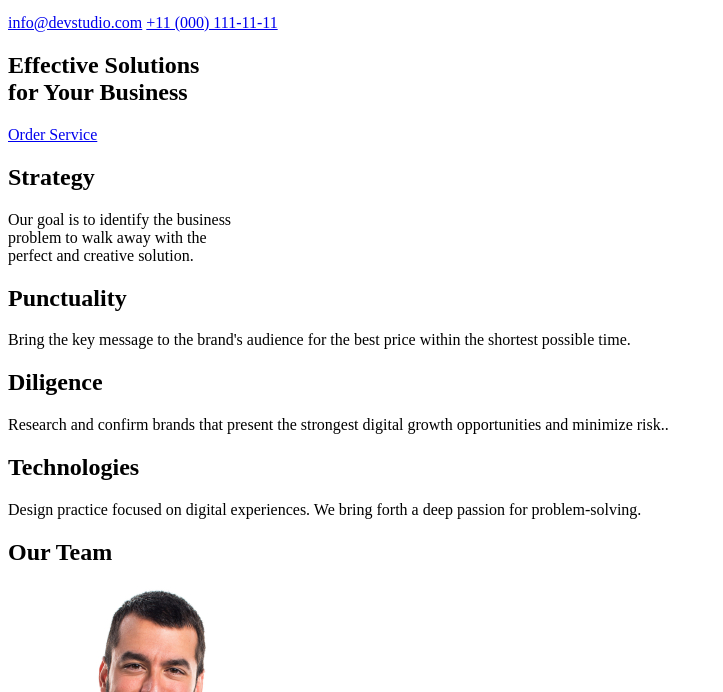
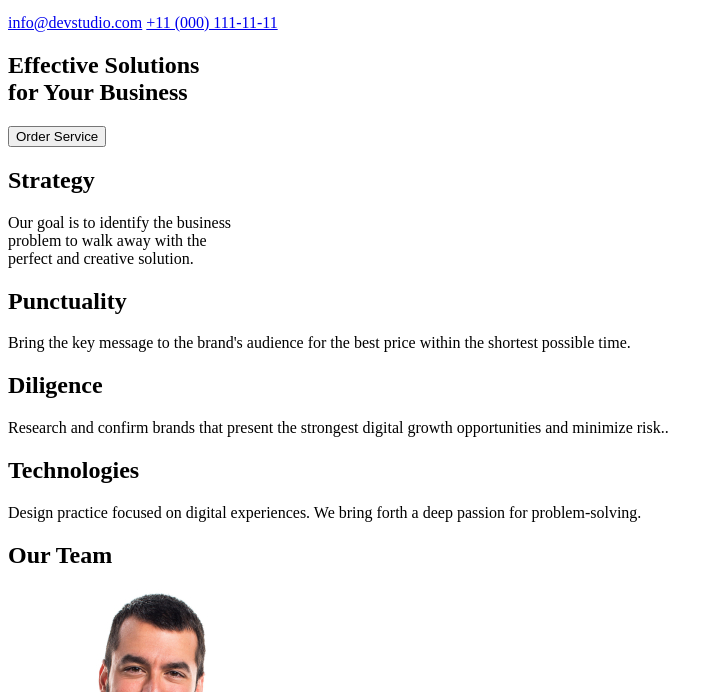
Before and after one commit to sh1xzyy/GoIt_Homework_1, a plain HTML site: page index.html in a window 1280 px wide. Shown: the part 108-800 px from the top of the page, without its empty margins (0-723 px from the left). Drawn offline with Linux system fonts and the light colour scheme.

Commit message:
Update index.html

```diff
--- a/index.html
+++ b/index.html
@@ -42,7 +42,7 @@
             Effective Solutions<br />
             for Your Business
           </h1>
-          <a href="#" class="hero__button">Order Service</a>
+          <button class="hero__button" type="button">Order Service</button>
         </div>
       </div>
     </section>
@@ -53,32 +53,32 @@
       <div class="container">
         <div class="about__item">
           <h2 class="about__name">Strategy</h2>
-          <div class="about__subtitle">
+          <p class="about__subtitle">
             Our goal is to identify the business<br />
             problem to walk away with the<br />
             perfect and creative solution.
-          </div>
+          </p>
         </div>
         <div class="about__item">
           <h2 class="about__name">Punctuality</h2>
-          <div class="about__subtitle">
+          <p class="about__subtitle">
             Bring the key message to the brand's audience for the best price
             within the shortest possible time.
-          </div>
+          </p>
         </div>
         <div class="about__item">
           <h2 class="about__name">Diligence</h2>
-          <div class="about__subtitle">
+          <p class="about__subtitle">
             Research and confirm brands that present the strongest digital
             growth opportunities and minimize risk..
-          </div>
+          </p>
         </div>
         <div class="about__item">
           <h2 class="about__name">Technologies</h2>
-          <div class="about__subtitle">
+          <p class="about__subtitle">
             Design practice focused on digital experiences. We bring forth a
             deep passion for problem-solving.
-          </div>
+          </p>
         </div>
       </div>
     </section>
```
